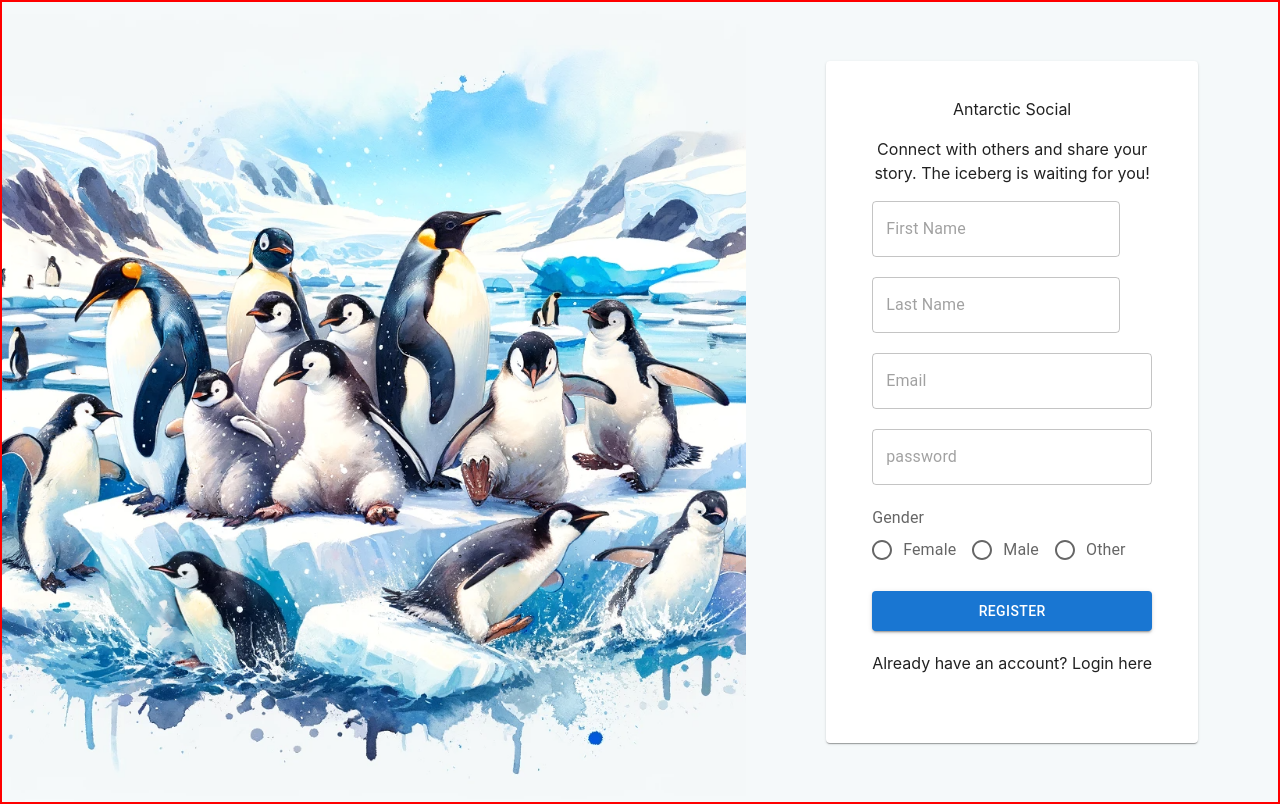
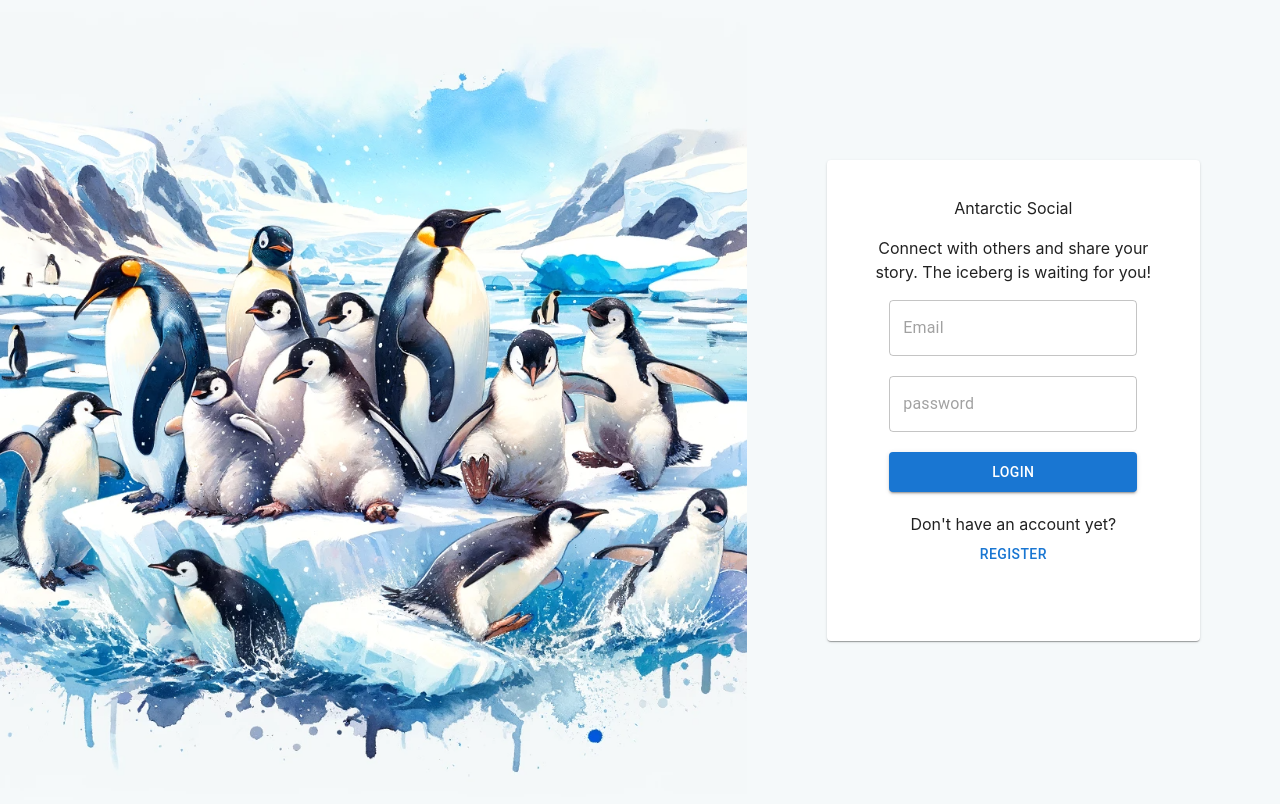
Before and after one commit to SamuelCallWind/antarctic_marketplace, a React (Create React App) app: page / in a window 1280 px wide. Built offline with nearby package versions, Linux system fonts and the light colour scheme.

Commit message:
Finished the forms of login/register that can redirect to one another

```diff
--- a/package.json
+++ b/package.json
@@ -12,7 +12,8 @@
     "formik": "^2.4.5",
     "react": "^18.2.0",
     "react-dom": "^18.2.0",
-    "react-scripts": "5.0.1",
+    "react-router-dom": "^6.21.1",
+    "react-scripts": "^5.0.1",
     "web-vitals": "^2.1.4",
     "yup": "^1.3.3"
   },
@@ -41,6 +42,7 @@
     ]
   },
   "devDependencies": {
+    "html-webpack-plugin": "^5.6.0",
     "tailwindcss": "^3.4.0"
   }
 }
--- a/src/App.js
+++ b/src/App.js
@@ -1,12 +1,24 @@
+import { BrowserRouter, Route, Router, Routes } from 'react-router-dom';
 import './App.css';
 import Authentication from './pages/authentication/Authentication';
 import Login from './pages/authentication/Login';
 import Register from './pages/authentication/Register';
+import Message from './pages/message/Message';
+import Home from './pages/homePage/Home';
 
 function App() {
   return (
-    <div style={{border: "solid red 2px"}}>
-      <Authentication/>
+    <div className=''>
+
+        <BrowserRouter>
+          <Routes>
+            <Route path='/home' element={<Home/>} />
+            <Route path='/message' element={<Message/>} />
+            <Route path='/*' element={<Authentication/>} />
+          </Routes>
+        </BrowserRouter>
+
+
     </div>
   );
 }
--- a/src/pages/authentication/Authentication.jsx
+++ b/src/pages/authentication/Authentication.jsx
@@ -3,6 +3,7 @@ import wallpaperPinguins from '../../img/background_authentication.png';
 import Login from './Login';
 import React from 'react';
 import Register from './Register';
+import { Route, Routes } from 'react-router-dom';
 
 
 const Authentication = () => {
@@ -27,9 +28,12 @@ const Authentication = () => {
                                 <h1 className='loginTitle'>Antarctic Social</h1>
                                 <p className='text-center mb-5'>Connect with others and share your story. The iceberg is waiting for you!</p>
 
-                                <Register>
+<Routes>
+    <Route path='/' element={<Login />}></Route>
+    <Route path='/login' element={<Login />}></Route>
+    <Route path='/register' element={<Register />}></Route>
+</Routes>
 
-                                </Register>
                             </div>
 
                         </Card>
--- a/src/pages/authentication/Login.jsx
+++ b/src/pages/authentication/Login.jsx
@@ -2,6 +2,7 @@ import React, { useState } from 'react';
 import { Formik, Form, Field, ErrorMessage } from 'formik';
 import { TextField, Button } from '@mui/material';
 import * as Yup from 'yup';
+import { useNavigate } from 'react-router-dom';
 
 
 const initialValues={email: "", password: ""};
@@ -15,12 +16,14 @@ password: Yup.string()
 
 const Login = () => {
     const [formValue, setFormValue]=useState();
+    const navigate = useNavigate();
 
     const handleSubmit = (values) => {
         console.log("handle submit", values);
     }
 
-    return (
+    return (<div>
+
             <Formik
             onSubmit={handleSubmit}
             validationSchema={validationSchema}
@@ -44,7 +47,6 @@ const Login = () => {
                         className="text-red-500" />
                     </div>
                 </div>
-
                 <div className='space-y-5'>
 
                     <div>
@@ -70,20 +72,16 @@ const Login = () => {
                 >
                     Login
                 </Button>
-            <p className=' text-center w-full'>Don't have an account yet? <a href="">Create one here</a></p>
+
             </Form>
             </Formik>
+
+        <div className='flex flex-col text-center mt-5 justify-center'>
+            <p>Don't have an account yet?</p>
+            <Button onClick={() => navigate("/register")}>Register</Button>
+        </div>
+    </div>
     )
 }
 
 export default Login
-
-
-/*
-<input type="text" className=' w-full w-10/12' placeholder='Email'/>
-<input type="text" className=' w-full w-10/12' placeholder='Password'/>
-
-<button className='login bg-cyan-300 text-black rounded w-10/12'>Login</button>
-<p className=' mt-2'>Don't have an account? <a href="">REGISTER</a></p>
-<button className='forgotPassword w-10/12 border-solid border-2'>Forgot your password ?</button>
-*/
--- a/src/pages/authentication/Register.jsx
+++ b/src/pages/authentication/Register.jsx
@@ -2,6 +2,7 @@ import React, { useState } from 'react';
 import { Formik, Form, Field, ErrorMessage } from 'formik';
 import { TextField, Button, FormLabel, RadioGroup, FormControlLabel, Radio, Checkbox } from '@mui/material';
 import * as Yup from 'yup';
+import { useNavigate } from 'react-router-dom';
 
 
 const initialValues={firstName: "", lastName: "", email: "", password: "", gender: ""};
@@ -24,6 +25,7 @@ const validationSchema=Yup.object({firstName: Yup.string()
 const Register = () => {
     const [formValue, setFormValue]=useState();
     const [gender, setGender]=useState('');
+    const navigate = useNavigate();
 
     const handleChange = (event) => {
         setGender(event.target.value);
@@ -138,7 +140,9 @@ const Register = () => {
             >
                 Register
             </Button>
-            <p className=' text-center w-full'>Already have an account? <a href="">Login here</a></p>
+            <div className='flex text-center'>
+                <p>Already have an account? <Button onClick={() => navigate("/login")}>Login here</Button></p>
+            </div>
 
         </Form>
         </Formik>
--- /dev/null
+++ b/src/pages/homePage/Home.jsx
@@ -0,0 +1,9 @@
+import React from "react";
+
+const Home = () => {
+    return (
+        <div>Home</div>
+    )
+}
+
+export default Home;
--- /dev/null
+++ b/src/pages/message/Message.jsx
@@ -0,0 +1,9 @@
+import React from "react";
+
+const Message = () => {
+    return (
+        <div>Message</div>
+    )
+}
+
+export default Message;
```
Also changed, not shown: 1 other file (tests, documents, lock files or other folders). Lines whose indentation alone changed are shown as unchanged.
